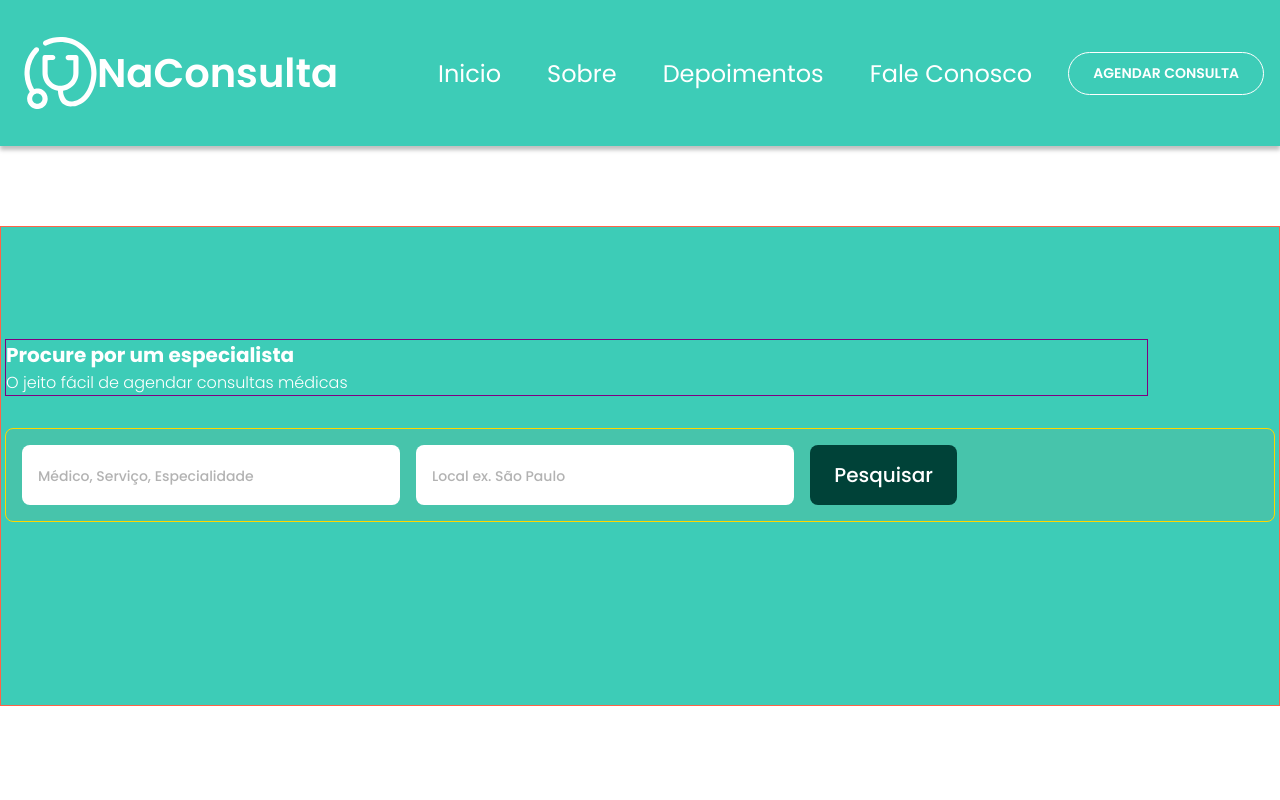
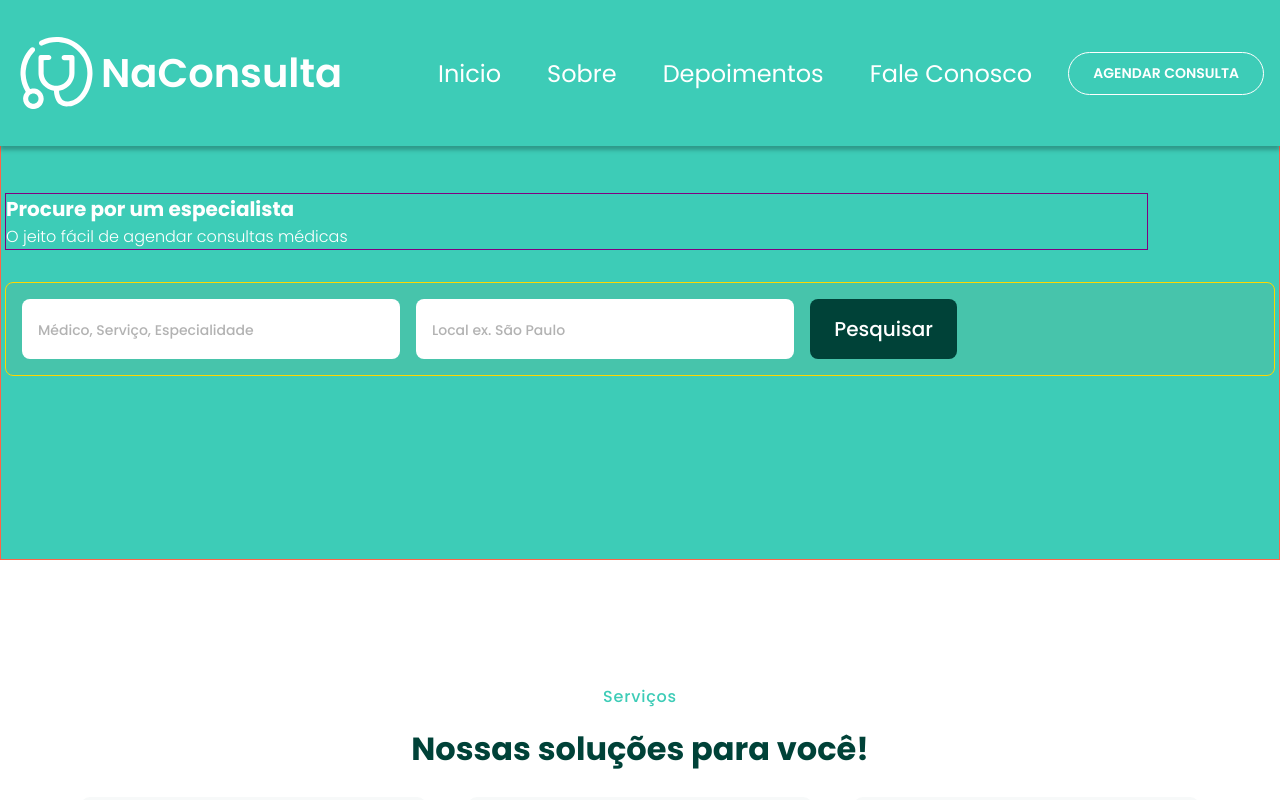
Before and after one commit to Achette/Na_Consulta_NEXT, a Next.js app: page / in a window 1280 px wide. Shown: the top 800 px of the page. Built offline with nearby package versions, Linux system fonts and the light colour scheme.

Commit message:
refactor/task-0012: ajusta elementos visuais na navbar

```diff
--- a/src/components/Header/styles.ts
+++ b/src/components/Header/styles.ts
@@ -3,7 +3,9 @@ import styled from 'styled-components'
 export const NavbarContainer = styled.nav<{ $extendNavbar?: boolean }>`
   width: 100%;
   height: ${(props) => (props.$extendNavbar ? '100vh' : '5rem')};
-  background: #3dccb7;
+  transition: all 0.08s ease-in;
+  position: fixed;
+  background: ${(props) => props.theme['green-300']};
   box-shadow: 0px 4px 4px 0px rgba(0, 0, 0, 0.25);
   display: flex;
   flex-direction: column;
@@ -111,6 +113,7 @@ export const LogoContainer = styled.div`
   display: flex;
   align-items: center;
   justify-content: center;
+  gap: 0.5rem;
 
   @media (min-width: 992px) {
     width: 20.625rem;
--- a/src/components/OutlineButton/styles.ts
+++ b/src/components/OutlineButton/styles.ts
@@ -10,6 +10,7 @@ export const ButtonContainer = styled.button`
   line-height: normal;
   text-transform: uppercase;
   background-color: transparent;
+  cursor: pointer;
 
   @media (max-width: 768px) {
     display: none;
```
